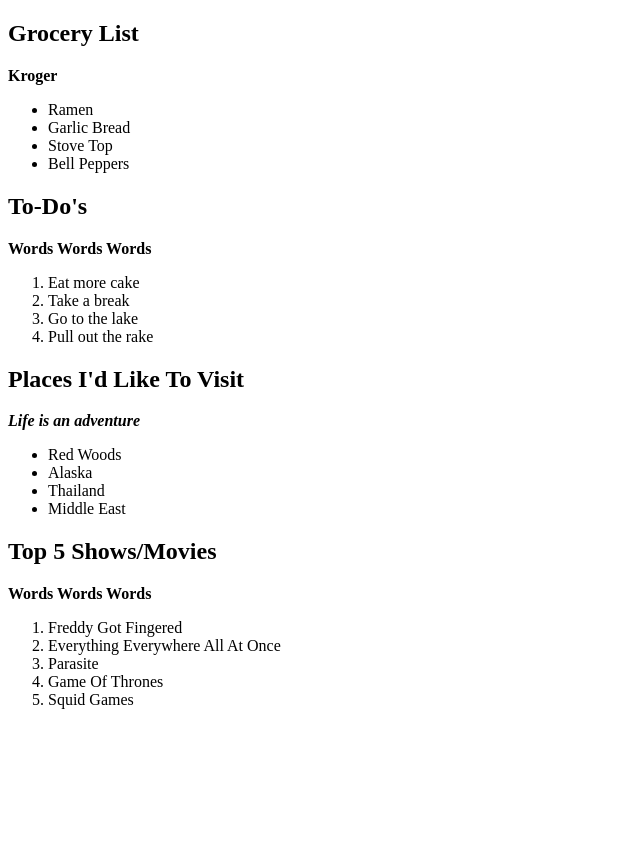
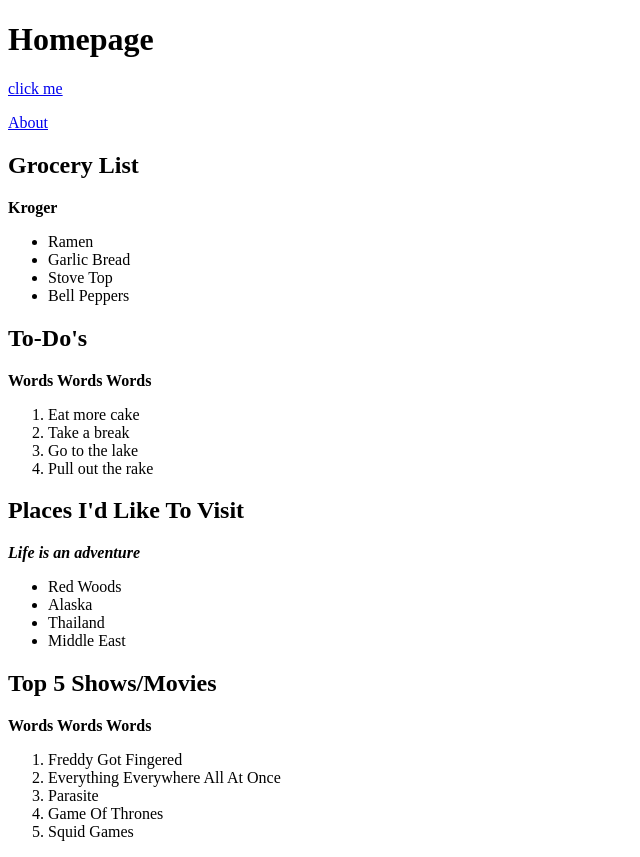
Before and after one commit to Krickle/Odin, a plain HTML site: page index.html in a window 1280 px wide. Shown: the whole page, without its empty margins (0-640 px from the left). Before the commit the page ends 800 px from the top, so only its background shows below. Drawn offline with Linux system fonts and the light colour scheme.

Commit message:
Home Page/About Page/Links

```diff
--- a/index.html
+++ b/index.html
@@ -7,6 +7,12 @@
     <title>My First Webpage</title>
 </head>
 <body>
+    <h1>Homepage</h1>
+
+   <p><a href="https://www.theodinproject.com/about">click me</a></p>
+
+    <p><a href="pages/about.html">About</a></p>
+
     <h2>Grocery List</h2>
    <p><strong>Kroger</strong></p>
     <ul>
```
Also changed, not shown: pages/about.html (added, +12 -0 lines).
